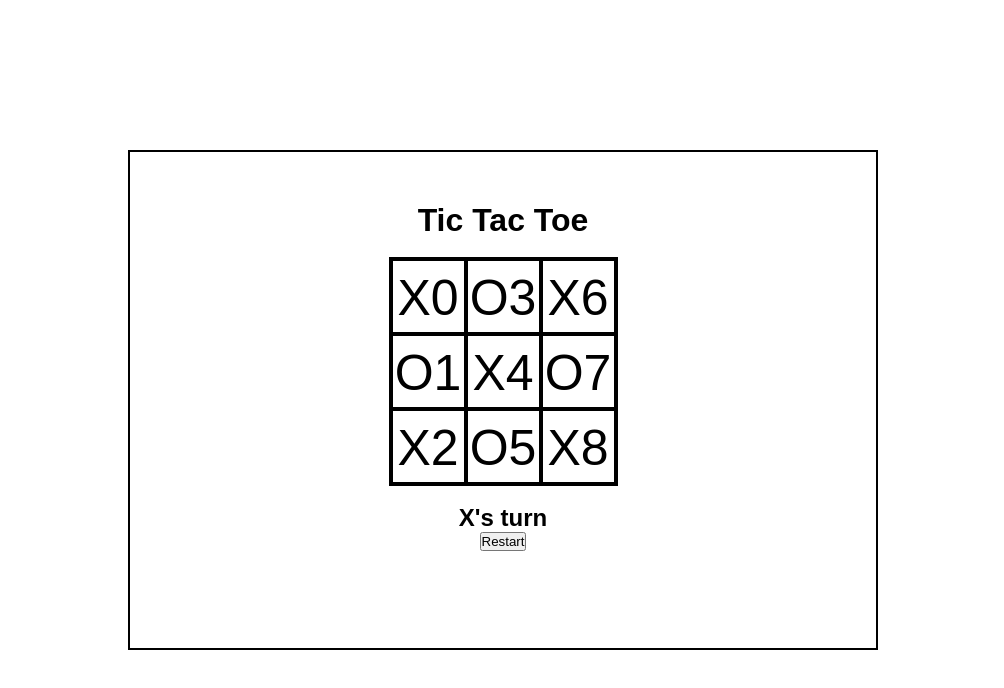
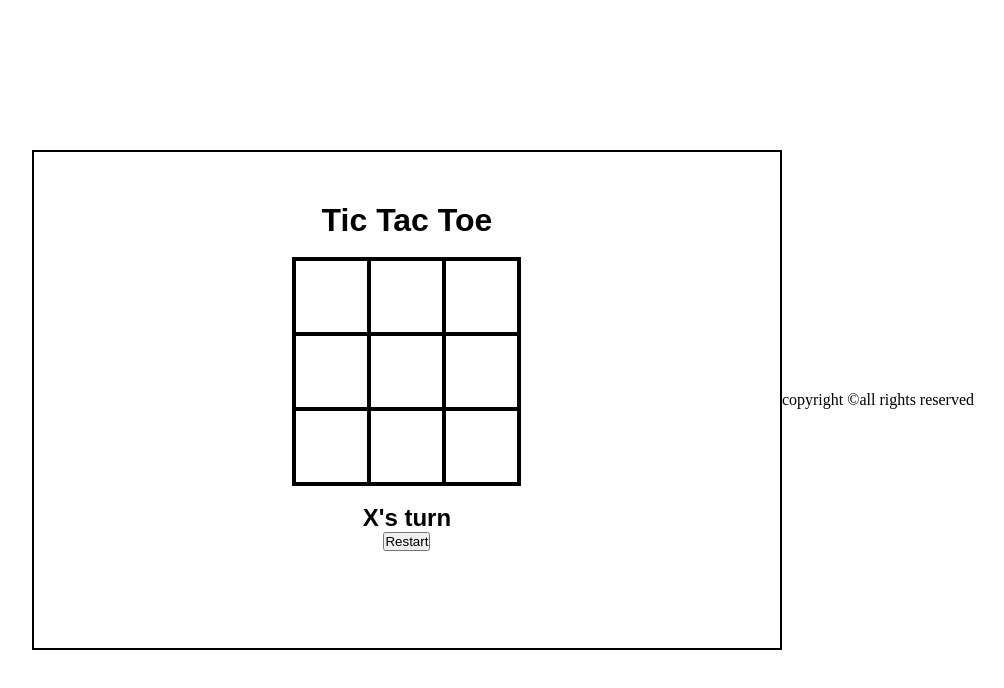
Before and after one commit to Kamaleshwaran2002/JS30, a plain HTML site: page Tic-Tac-Toe/index.html in a window 1280 px wide. Shown: the whole page, without its empty margins (137-1141 px from the left). Drawn offline with Linux system fonts and the light colour scheme.

Commit message:
adding footer tag

```diff
--- a/Tic-Tac-Toe/index.html
+++ b/Tic-Tac-Toe/index.html
@@ -12,24 +12,27 @@
         <h1>Tic Tac Toe</h1>
         <div id="container">
             <div class="cellcontainers">
-                <div cellIndex="0" class="cell">X0</div>
-                <div cellIndex="1" class="cell">O1</div>
-                <div cellIndex="2" class="cell">X2</div>
+                <div cellIndex="0" class="cell"></div>
+                <div cellIndex="1" class="cell"></div>
+                <div cellIndex="2" class="cell"></div>
             </div>
             <div class="cellcontainers">
-                <div cellIndex="3" class="cell">O3</div>
-                <div cellIndex="4" class="cell">X4</div>
-                <div cellIndex="5" class="cell">O5</div>
+                <div cellIndex="3" class="cell"></div>
+                <div cellIndex="4" class="cell"></div>
+                <div cellIndex="5" class="cell"></div>
             </div>
             <div class="cellcontainers">
-                <div cellIndex="6" class="cell">X6</div>
-                <div cellIndex="7" class="cell">O7</div>
-                <div cellIndex="8" class="cell">X8</div>
+                <div cellIndex="6" class="cell"></div>
+                <div cellIndex="7" class="cell"></div>
+                <div cellIndex="8" class="cell"></div>
             </div>
         </div>
         <h2 id="statusText"></h2>
-        <button id="restartBtn">Restart</button>
+        <button id="restartBtn" y="1">Restart</button>
     </div>
+    <footer class="foot">
+        <p>copyright &copy;<span>all rights reserved</span></p>
+    </footer>
     <script src="main.js"></script>
 </body>
 </html>
```
